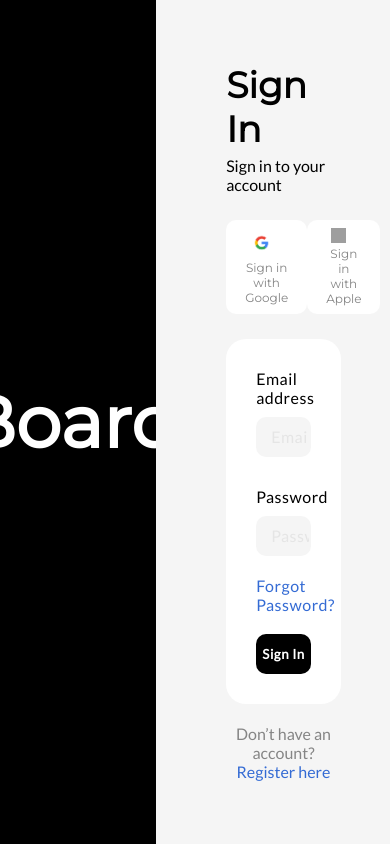
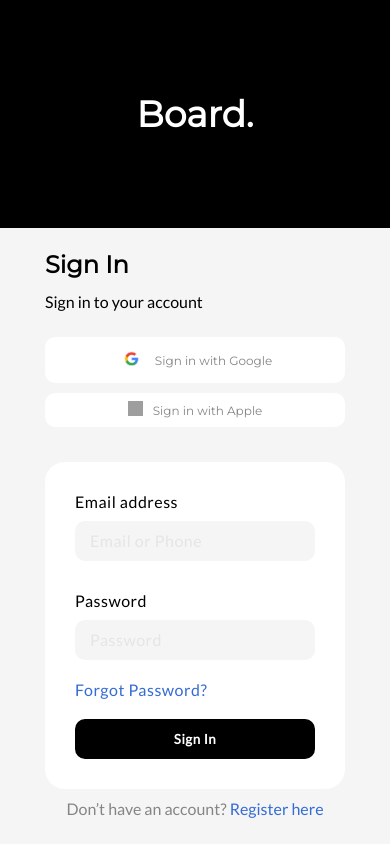
Before and after one commit to vishuKaushik722/Listed-assignment, a React (Create React App) app: page / in a window 390 px wide. Built offline with nearby package versions, Linux system fonts and the light colour scheme; grey boxes are pictures that could not be loaded.

Commit message:
Login Page Mobile Responsive

```diff
--- a/src/Screens/LoginScreen/LoginScreen.js
+++ b/src/Screens/LoginScreen/LoginScreen.js
@@ -44,10 +44,10 @@ const LoginScreen = () => {
             </div>
 
             <form>
-                <label className='email' for="username">Email address</label>
+                <label className='email' htmlFor="username">Email address</label>
                 <input type="text" placeholder="Email or Phone" id="username" />
 
-                <label for="password">Password</label>
+                <label style={{marginTop: "30px"}} htmlFor="password">Password</label>
                 <input type="password" placeholder="Password" id="password" />
 
                 <div className='forgot'>Forgot Password?</div>
--- a/src/Screens/LoginScreen/LoginStyle.css
+++ b/src/Screens/LoginScreen/LoginStyle.css
@@ -32,7 +32,8 @@
 }
 
 .right-div {
-    width: 45%;
+  width: 80%;
+  max-width: 400px;
 }
 
 .first-div {
@@ -52,7 +53,6 @@
   font-family: 'Lato', sans-serif;
 }
 
-
 .signinbutton {
   display: flex;
   margin-top: 26px;
@@ -60,22 +60,7 @@
   justify-content: space-between;
 }
 
-  .google-signin-button {
-    border-radius: 10px;
-    border-width: 0;
-    display: flex;
-    justify-content: center;
-    align-items: center;
-    flex-wrap: wrap;
-    flex-direction: row;
-    background-color: #FFFFFF;
-    padding-left: 19px;
-    padding-right: 19px;
-    padding-top: 8px;
-    padding-bottom: 8px;
-    cursor: pointer;
-  }
-
+.google-signin-button,
 .apple-signin-button {
   border-radius: 10px;
   border-width: 0;
@@ -85,11 +70,10 @@
   flex-wrap: wrap;
   flex-direction: row;
   background-color: #FFFFFF;
-    padding-left: 19px;
-    padding-right: 19px;
   padding-top: 8px;
   padding-bottom: 8px;
   cursor: pointer;
+  width: 47%; /* Adjusted the width for mobile devices */
 }
 
 .button-text {
@@ -111,50 +95,50 @@
   margin-right: 10px;
 }
 
-
 form {
   display: flex;
   flex-direction: column;
   background-color: #FFFFFF;
   border-radius: 20px;
-    padding-left: 30px;
-    padding-right: 30px;
-    padding-bottom: 30px;
+  padding: 30px;
+  max-width: 390px;
 }
 
-  form *{
+form * {
   font-family: 'Lato', sans-serif;
   color: #000000;
   letter-spacing: 0.5px;
   outline: none;
   border: none;
 }
-  form h3{
+
+form h3 {
   font-size: 32px;
   font-weight: 500;
   line-height: 42px;
   text-align: center;
 }
 
-  label{
+label {
   display: block;
-    margin-top: 30px;
   font-size: 16px;
   font-weight: 500;
 }
-  input{
+
+input {
   display: block;
   font-size: 16px;
   border-radius: 10px;
   background: var(--background, #F5F5F5);
-    color : #000;
+  color: #000;
   margin-top: 10px;
   padding-top: 10px;
   padding-bottom: 11px;
   padding-left: 15px;
   font-family: 'Lato', sans-serif;
 }
-  ::placeholder{
+
+::placeholder {
   color: #e5e5e5;
 }
 
@@ -182,7 +166,56 @@
   font-family: 'Lato', sans-serif;
   margin-top: 20px;
 }
+
 .spantext {
   color: #346BD4;
   cursor: pointer;
 }
+
+@media screen and (max-width: 768px) {
+  .container {
+    flex-direction: column;
+  }
+
+  .left {
+    width: 100%;
+    height: 27%;
+    justify-content: center;
+  }
+
+  .right {
+    flex: 1;
+  }
+
+  .right-div {
+    width: 90%;
+    max-width: 300px;
+  }
+
+  .text-center {
+    font-size: 36px;
+  }
+
+  .first-div {
+    font-size: 24px;
+  }
+
+  .signinbutton {
+    flex-direction: column;
+  }
+
+  .google-signin-button,
+  .apple-signin-button {
+    width: 100%;
+    margin-bottom: 10px;
+  }
+
+  form {
+    max-width: 300px;
+  }
+
+  .lasttext {
+    margin-top: 10px;
+    margin-bottom: 10px;
+  }
+}
```
Lines whose indentation alone changed are shown as unchanged.
